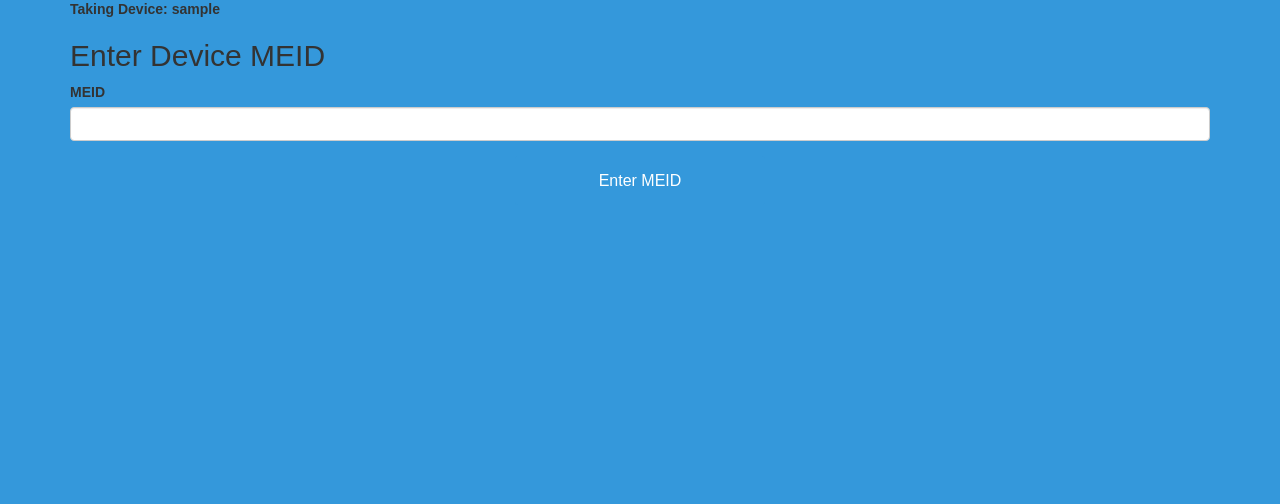
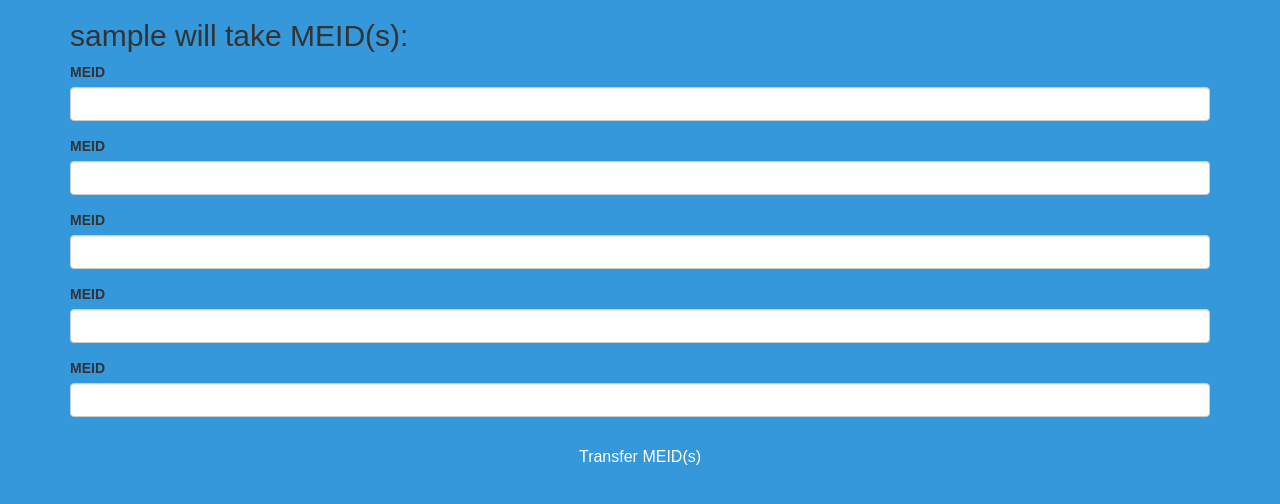
Before and after one commit to JoeSuber/phones, a Flask app: page /meid in a window 1280 px wide. Shown: the part 51-555 px from the top of the page. Run offline with Flask 2, Linux system fonts and the light colour scheme; a user stored in the database is signed in; tables that the repository leaves empty hold one stand-in row (values such as "Sample post"); some libraries are stand-ins or nearby versions.

Commit message:
look for blanks

```diff
--- a/app.py
+++ b/app.py
@@ -189,6 +189,12 @@
         if not check:
             raise ValidationError(self.message)
 
+class Exists_Or_Blank(Unique):
+    def __call__(self, form, field):
+        if field.data:
+            check = self.model.query.filter(self.field == field.data).first()
+            if not check:
+                raise ValidationError(self.message)
 
 ##########################
 ######## Forms ###########
@@ -201,10 +207,16 @@
 
 
 class MeidForm(FlaskForm):
-    meid = StringField('MEID', validators=[InputRequired(),
-                                           Exists(Phone, Phone.MEID,
-                                                  message="MEID does not match any devices in database")])
-
+    meid = StringField('MEID', validators=[Exists_Or_Blank(Phone, Phone.MEID,
+                                                           message="MEID does not match any devices in database")])
+    meid2 = StringField('MEID', validators=[Exists_Or_Blank(Phone, Phone.MEID,
+                                                           message="MEID does not match any devices in database")])
+    meid3 = StringField('MEID', validators=[Exists_Or_Blank(Phone, Phone.MEID,
+                                                           message="MEID does not match any devices in database")])
+    meid4 = StringField('MEID', validators=[Exists_Or_Blank(Phone, Phone.MEID,
+                                                            message="MEID does not match any devices in database")])
+    meid5 = StringField('MEID', validators=[Exists_Or_Blank(Phone, Phone.MEID,
+                                                            message="MEID does not match any devices in database")])
 
 class LoginForm(FlaskForm):
     username = StringField('username', validators=[InputRequired(),
@@ -280,19 +292,28 @@
     # step 2, get the device, change owner
     form = MeidForm()
     if form.validate_on_submit():
-        device = Phone.query.filter_by(MEID=form.meid.data).first()
-        if device and session['userid']:
-            # change owner of device and append new owner to history blob ####
-            device.TesterId = session['userid']
-            device.In_Date = datetime.utcnow()
-            history = pickle.loads(device.History)
-            history.append((session['userid'], datetime.utcnow()))
-            device.History = pickle.dumps(history)
-            db.session.commit()
-            session['message'] = "{} takes: {} - {}  {}  meid: {}".format(load_user(session['userid']).username,
-                                                                          device.OEM, device.SKU, device.MODEL,
-                                                                          device.MEID)
-            session['userid'], device = None, None
+        device1 = Phone.query.filter_by(MEID=form.meid.data).first()
+        device2 = Phone.query.filter_by(MEID=form.meid2.data).first()
+        device3 = Phone.query.filter_by(MEID=form.meid3.data).first()
+        device4 = Phone.query.filter_by(MEID=form.meid4.data).first()
+        device5 = Phone.query.filter_by(MEID=form.meid5.data).first()
+        devices = [device1, device2, device3, device4, device5]
+        messages = []
+        for device in devices:
+            print("yo")
+            if device and session['userid']:
+                print("hey")
+                # change owner of device and append new owner to history blob ####
+                device.TesterId = session['userid']
+                device.In_Date = datetime.utcnow()
+                history = pickle.loads(device.History)
+                history.append((session['userid'], datetime.utcnow()))
+                device.History = pickle.dumps(history)
+                db.session.commit()
+                phrase = "{} - {}  {}  meid: {}".format(device.OEM, device.SKU, device.MODEL, device.MEID)
+                messages.append(phrase)
+        session['message'] = load_user(session['userid']).username + " took: " + ", ".join(messages)
+        session['userid'], devices = None, None
         return redirect(url_for('index'))   # success!
 
     if ('userid' in session) and session['userid']:
--- a/templates/meid.html
+++ b/templates/meid.html
@@ -18,12 +18,16 @@
 {% endblock %}
 
     <div class="container">
-    <b>Taking Device: {{ name }} </b>
       <form class="form-signin" method="POST" action="{{ url_for('meid') }}">
-        <h2 class="form-signin-heading">Enter Device MEID</h2>
+        <h2 class="form-signin-heading">{{ name }} will take MEID(s):</h2>
         {{ form.hidden_tag() }}
-        {{ wtf.form_field(form.meid) }}
-        <button class="btn btn-lg btn-primary btn-block" type="submit">Enter MEID</button>
+          {{ wtf.form_field(form.meid) }}
+          {{ wtf.form_field(form.meid2) }}
+          {{ wtf.form_field(form.meid3) }}
+          {{ wtf.form_field(form.meid4) }}
+          {{ wtf.form_field(form.meid5) }}
+
+        <button class="btn btn-lg btn-primary btn-block" type="submit">Transfer MEID(s)</button>
       </form>
     </div> <!-- /container -->
 {% endblock %}
```
